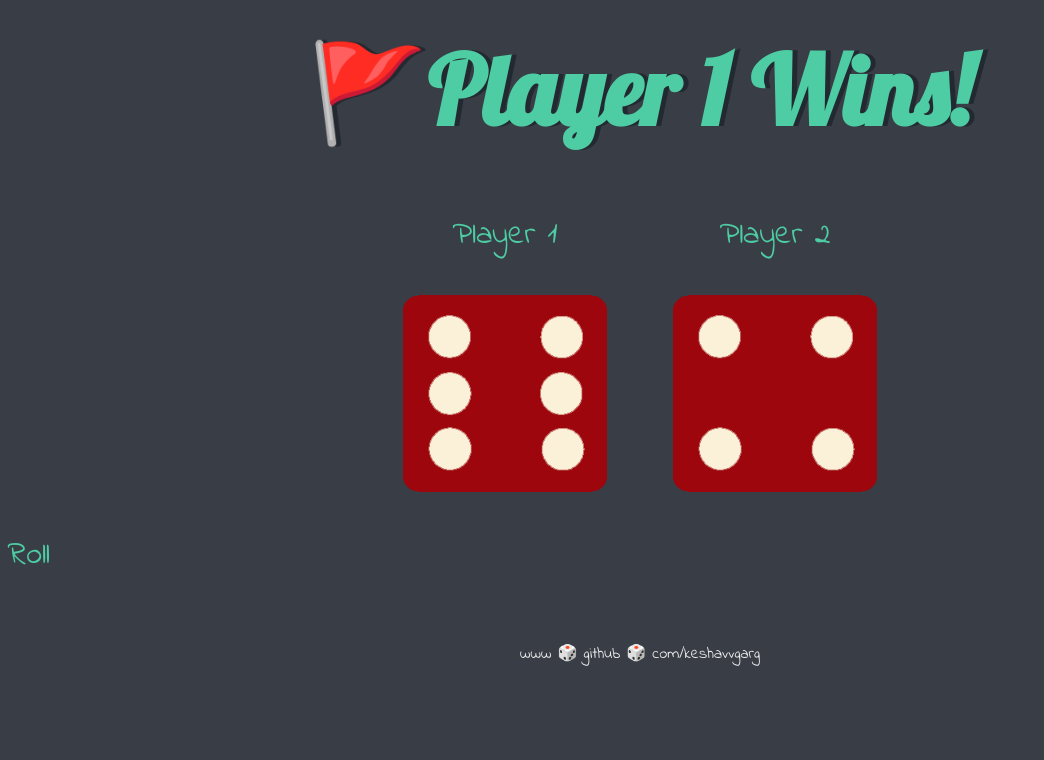
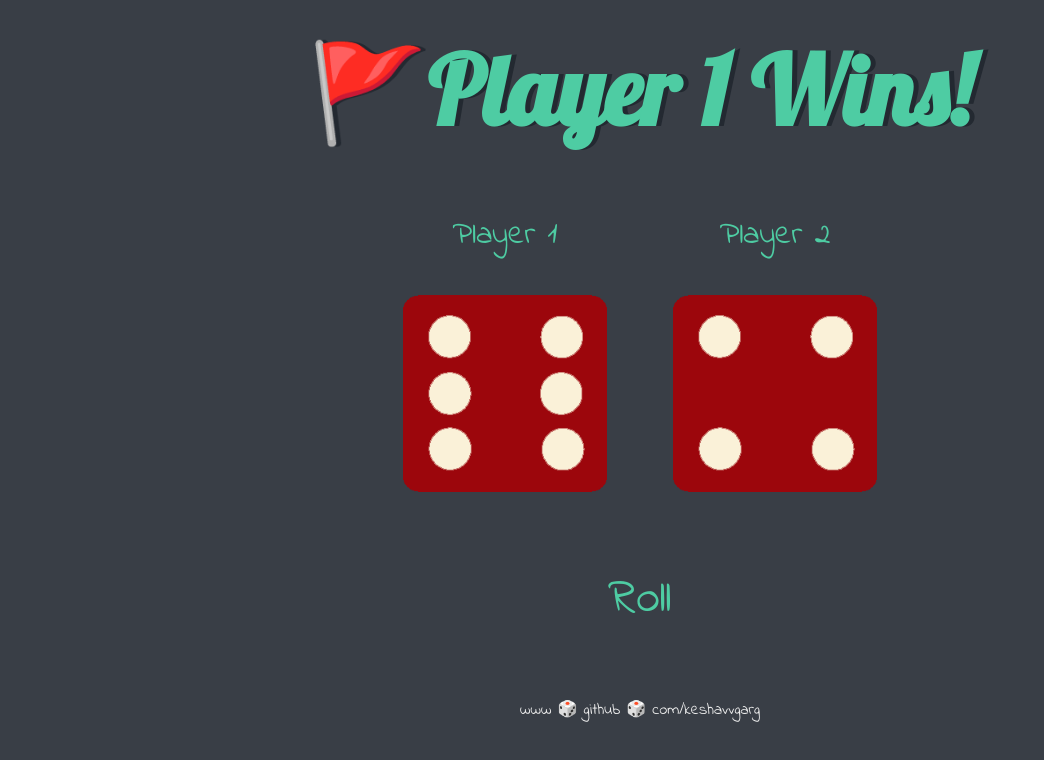
Before and after one commit to keshavvgarg/dicegame, a plain HTML site: page index.html in a window 1280 px wide. Shown: the whole page, without its empty margins (0-1044 px from the left). Drawn offline with Linux system fonts and the light colour scheme.

Commit message:
Update index.html

```diff
--- a/index.html
+++ b/index.html
@@ -23,7 +23,11 @@
       </div>
 
     </div>
-     <p class="textbutton" onclick="window.location.reload();">Roll</p>
+<div class="divbutton">
+   <button class="button" onclick="window.location.reload();">Roll</button>
+</div>
+
+
 
 <script src="index.js"></script>
 
```
